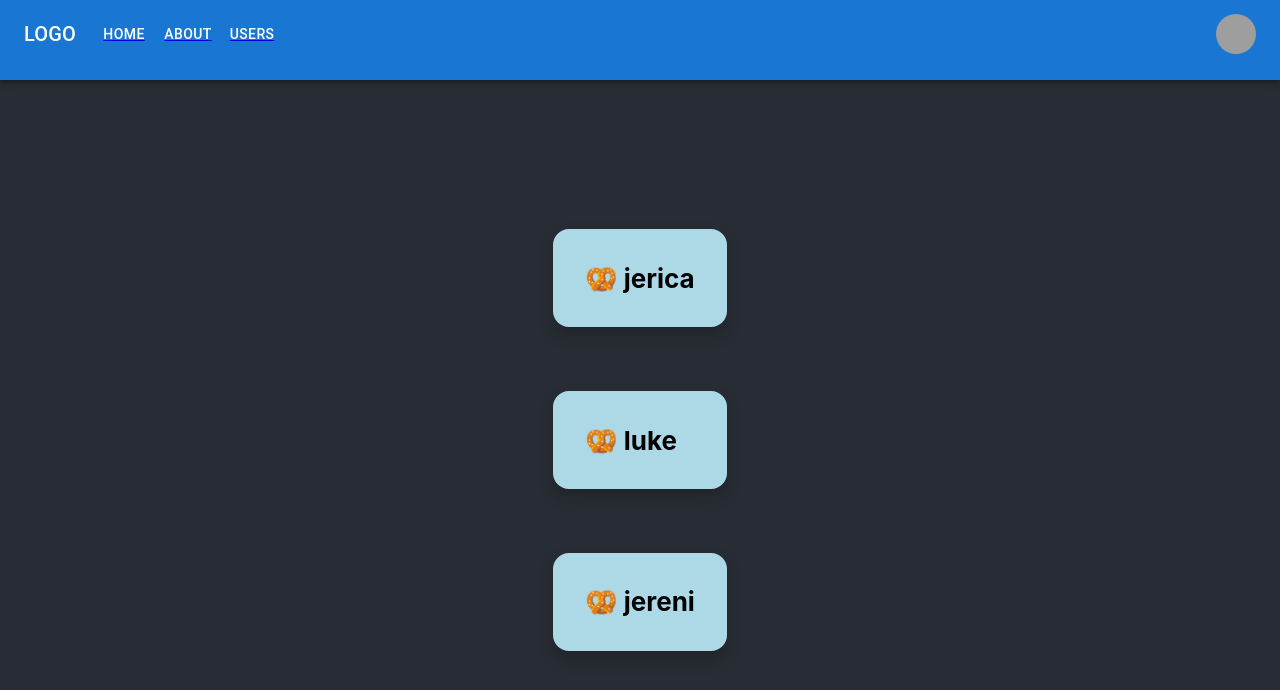
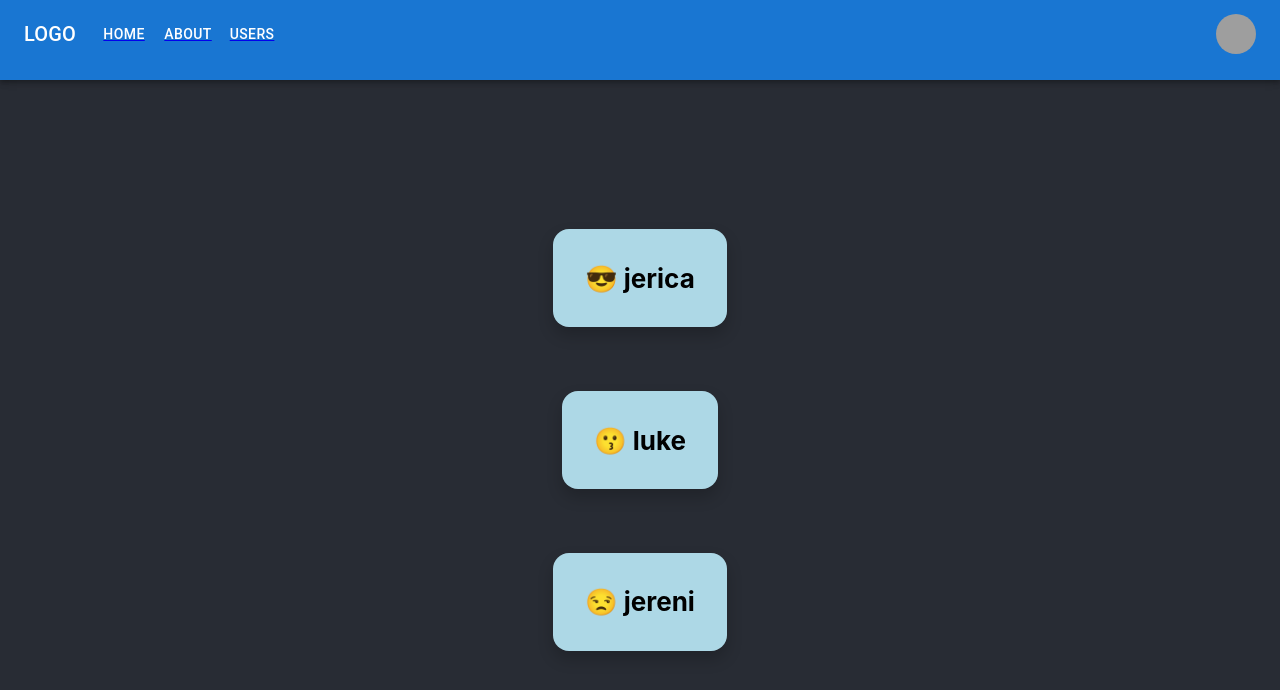
Before and after one commit to jericatolentino/grad, a React (Create React App) app in the folder website_fe/: page / in a window 1280 px wide. Shown: the top 690 px of the page. Built offline with nearby package versions, Linux system fonts and the light colour scheme; grey boxes are pictures that could not be loaded.

Commit message:
Centered user cards and created generateEmoji func

```diff
--- a/website_fe/src/components/ExpandableCard.tsx
+++ b/website_fe/src/components/ExpandableCard.tsx
@@ -1,7 +1,8 @@
 
 import { AnimateSharedLayout, motion } from 'framer-motion'
-import React, { useState } from 'react'
+import React, { useCallback, useState } from 'react'
 import styled from 'styled-components'
+import { generateRandomEmoji } from '../utils/other/generateRandomEmoji'
 
 
 interface CardProps {
@@ -17,7 +18,7 @@ const MotionCard = styled(motion.div)<MotionCardProps>`
     padding: 1rem 2rem;
     color: black;
     font-size: 0.5em;
-    width: ${props => props.open && '70%'};
+    width: ${props => props.open ? '70%' : 'fit-content'};
     border-radius: 1rem;
     box-shadow: 0 0.5rem 1rem rgba(0, 0, 0, 0.2);
 `
@@ -39,7 +40,7 @@ const Card = ({ value }: CardProps) => {
             as={motion.h1}
             layout='position'
         >
-            🥨 {value}
+            {generateRandomEmoji()} {value}
         </MotionH1Normal>)
 
     const ExpandedCard =
--- a/website_fe/src/containers/HomePage.tsx
+++ b/website_fe/src/containers/HomePage.tsx
@@ -5,22 +5,23 @@ import styled from 'styled-components'
 const HomePageDiv = styled.div`
     display: flex;
     flex-direction: column;
-    justify-content: center;
 `
-
 const HomePageCard = styled.div`
     margin-top: 2rem;
     margin-bottom: 2rem;
-`
+    display: inherit;
+    justify-content: center;
+` //display flex needs to be explicity specified/ inherited
 
 const HomePage: React.VFC<{}> = () => {
     return (
         <HomePageDiv>
             {['jerica', 'luke', 'jereni'].map(person =>
                 <HomePageCard>
-                <Card value={person}/>
+                    <Card value={person} />
                 </HomePageCard>
             )}
+
         </HomePageDiv>
     );
 }
--- /dev/null
+++ b/website_fe/src/utils/other/generateRandomEmoji.ts
@@ -0,0 +1,69 @@
+
+export const generateRandomEmoji = () => {
+  const emojis = [
+    '😀',
+    '😃',
+    '😄',
+    '😁',
+    '😆',
+    '😅',
+    '😂',
+    '🤣',
+    '😊',
+    '😇',
+    '🙂',
+    '🙃',
+    '😉',
+    '😌',
+    '😍',
+    '😘',
+    '😗',
+    '😙',
+    '😚',
+    '😋',
+    '😛',
+    '😝',
+    '🤑',
+    '🤗',
+    '🤓',
+    '😎',
+    '🤡',
+    '🤠',
+    '😏',
+    '😒',
+    '😞',
+    '😔',
+    '😟',
+    '😕',
+    '🙁',
+    '☹️',
+    '😣',
+    '😖',
+    '😫',
+    '😩',
+    '😢',
+    '😭',
+    '😤',
+    '😠',
+    '😡',
+    '🤬',
+    '🤯',
+    '😳',
+    '😱',
+    '😨',
+    '😰',
+    '😥',
+    '😓',
+    '🤗',
+    '🤔',
+    '🤭',
+    '🤫',
+    '🤥',
+    '😶',
+    '😐',
+    '😑',
+    '😬',
+    '🙄'
+  ]
+  return emojis[Math.floor(Math.random() * emojis.length)]
+}
```
Lines whose indentation alone changed are shown as unchanged.
